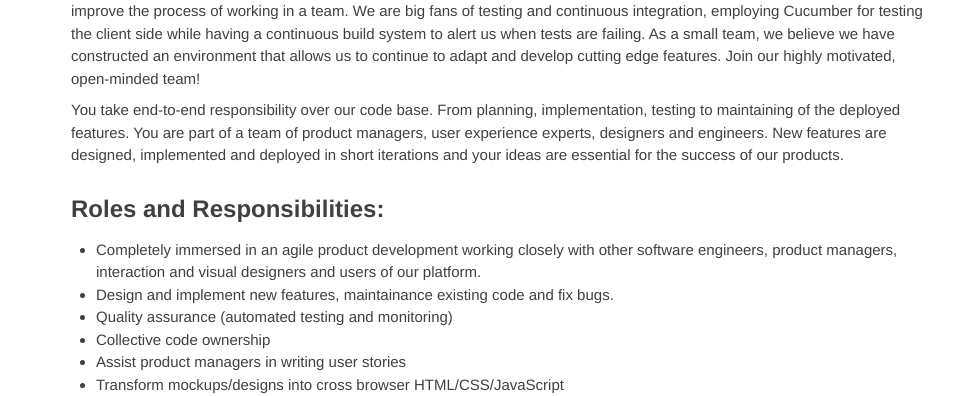
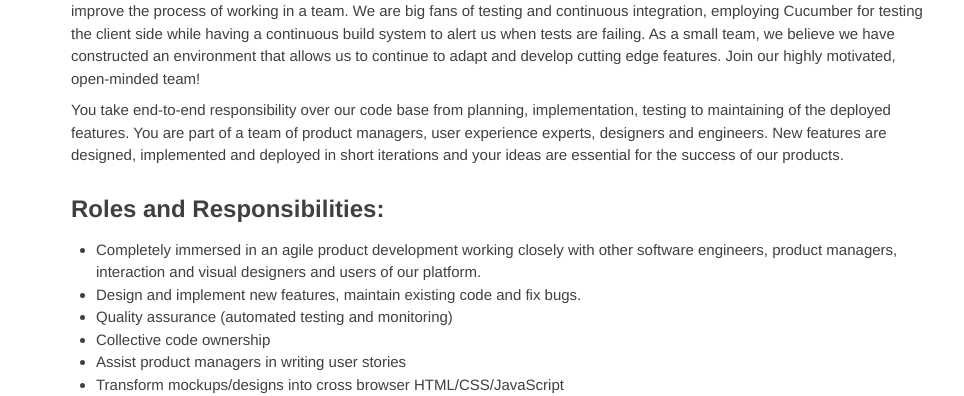
Before and after one commit to digideskio/local-ch.github.com, a Jekyll site: the page built from _posts/2011-09-09-rails-software-engineer.html, in a window 1280 px wide. Shown: the part 504-900 px from the top of the page, without its empty margins (138-1102 px from the left). Built offline with Jekyll 4.4.1, drawn with Linux system fonts in a browser that asks for light colours.

Commit message:
Fix typos and sentence structure

```diff
--- a/_posts/2011-09-09-rails-software-engineer.html
+++ b/_posts/2011-09-09-rails-software-engineer.html
@@ -9,12 +9,12 @@ keyword: local, engineer, ruby, rails, javascript
 
 <p>As a senior rails engineer you have the chance to shape major parts of our frontend architecture and implementation. We base our development on the Ruby on Rails framework and combine a mix of agile practices, pair programming and code reviews to improve the process of working in a team. We are big fans of testing and continuous integration, employing Cucumber for testing the client side while having a continuous build system to alert us when tests are failing. As a small team, we believe we have constructed an environment that allows us to continue to adapt and develop cutting edge features. Join our highly motivated, open-minded team!</p>
 
-<p>You take end-to-end responsibility over our code base. From planning, implementation, testing to maintaining of the deployed features. You are part of a team of product managers, user experience experts, designers and engineers. New features are designed, implemented and deployed in short iterations and your ideas are essential for the success of our products.</p>
+<p>You take end-to-end responsibility over our code base from planning, implementation, testing to maintaining of the deployed features. You are part of a team of product managers, user experience experts, designers and engineers. New features are designed, implemented and deployed in short iterations and your ideas are essential for the success of our products.</p>
 
 <h2>Roles and Responsibilities:</h2>
 <ul>
     <li>Completely immersed in an agile product development working closely with other software engineers, product managers, interaction and visual designers and users of our platform.</li>
-    <li>Design and implement new features, maintainance existing code and fix bugs.</li>
+    <li>Design and implement new features, maintain existing code and fix bugs.</li>
     <li>Quality assurance (automated testing and monitoring)</li>
     <li>Collective code ownership</li>
     <li>Assist product managers in writing user stories</li>
```
